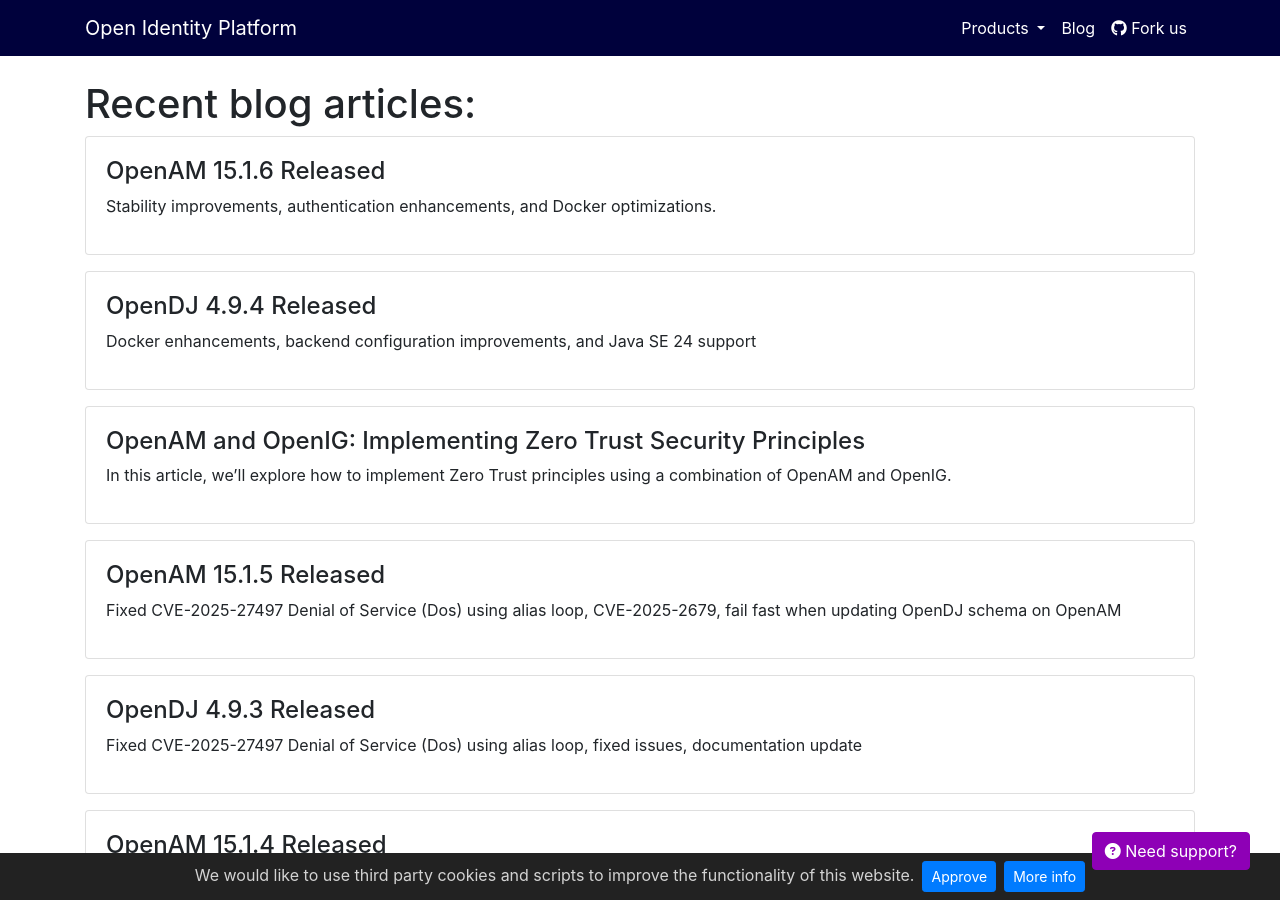
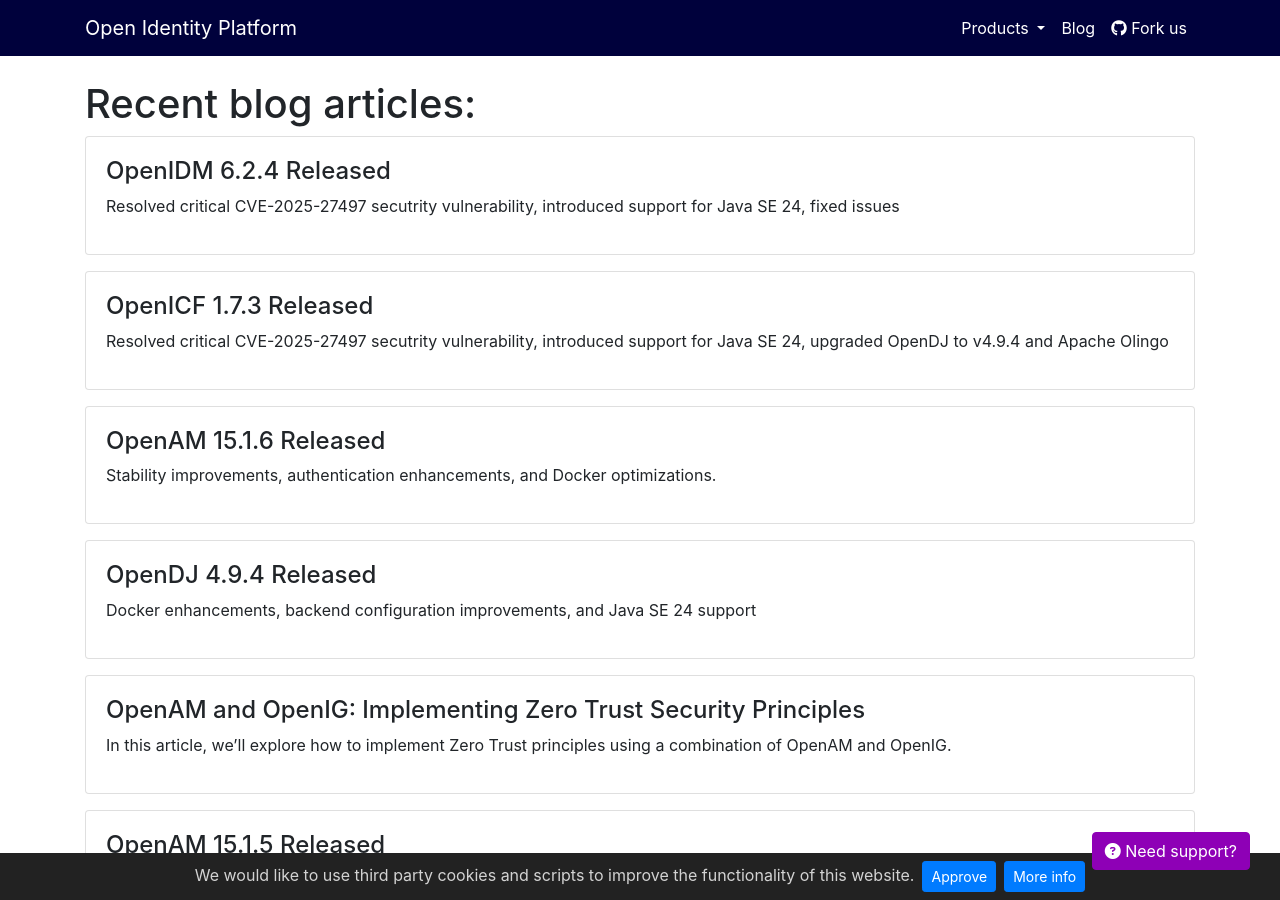
Before and after one commit to OpenIdentityPlatform/OpenIdentityPlatform.org, a Jekyll site: the page built from blog/index.html, in a window 1280 px wide and 900 px high. Built offline with Jekyll 4.4.1, drawn with Linux system fonts in a browser that asks for light colours; nearby versions of some CDN libraries.

Commit message:
OpenICF 1.7.3 Released & OpenIDM 6.2.4 Released

```diff
--- a/_data/blogposts.yml
+++ b/_data/blogposts.yml
@@ -1,3 +1,11 @@
+-
+  title: 'OpenIDM 6.2.4 Released'
+  link: '/blog/openidm-6-2-4-released'
+  description: 'Resolved critical CVE-2025-27497 secutrity vulnerability, introduced support for Java SE 24, fixed issues'
+-
+  title: 'OpenICF 1.7.3 Released'
+  link: '/blog/openicf-1-7-3-released'
+  description: 'Resolved critical CVE-2025-27497 secutrity vulnerability, introduced support for Java SE 24, upgraded OpenDJ to v4.9.4 and Apache Olingo'
 -
   title: 'OpenAM 15.1.6 Released'
   link: '/blog/openam-15-1-6-released'
--- /dev/null
+++ b/blog/openicf-1-7-3-released.md
@@ -0,0 +1,27 @@
+---
+layout: home
+landing-title: "OpenICF 1.7.3 Released"
+landing-title2: "Open Identity Connector Framework (OpenICF) 1.7.3 Released"
+description: Open Identity Community just released OpenICF v1.7.3
+keywords: 'OpenICF, Identity Management, Open Identity Connector Framework, Connector Framework'
+imageurl: 'openicf-logo.png'
+share-buttons: true
+canonical: https://github.com/OpenIdentityPlatform/OpenICF/releases/tag/1.7.3
+
+---
+# OpenICF 1.7.3 Released
+[Download](https://github.com/OpenIdentityPlatform/OpenICF/releases/tag/1.7.3)
+
+# New Features
+* Added support for Java SE 24.
+* Updated OpenDJ to version 4.9.4.
+
+## Fixed Issues
+* Resolved [CVE-2025-27497](https://nvd.nist.gov/vuln/detail/CVE-2025-27497), mitigating a Denial of Service (DoS) vulnerability caused by alias loops.
+* Resolved [CVE-2019-17554](https://nvd.nist.gov/vuln/detail/CVE-2019-17554) [CVE-2019-17555](https://nvd.nist.gov/vuln/detail/CVE-2019-17555) [CVE-2020-1925](https://nvd.nist.gov/vuln/detail/CVE-2020-1925), by upgrading Apache Olingo to the latest version
+
+[Full changeset](https://github.com/OpenIdentityPlatform/OpenICF/compare/1.7.2...1.7.3)
+
+## Thanks for the contributions
+
+<i id="vharseko"><i>1. <a href="https://github.com/vharseko" target="_blank">Valery Kharseko</a></i>
```
Also changed, not shown: blog/openidm-6-2-5-released.md (added, +29 -0 lines).
